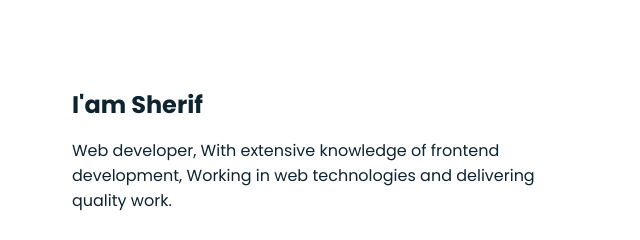
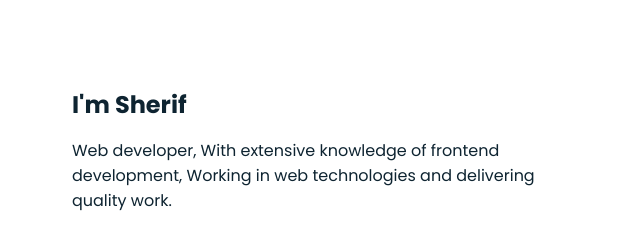
Before and after one commit to sherifabdelfatah/sherif-responsive-portfolio, a plain HTML site: page index.html in a window 1280 px wide. Shown: the part 974-1214 px from the top of the page, 584-1224 px from the left. Drawn offline with nearby package versions, Linux system fonts and the light colour scheme.

Commit message:
Saving to GitHub

```diff
--- a/index.html
+++ b/index.html
@@ -53,7 +53,7 @@
       <section class="home bd-grid" id="home">
         <div class="home__data">
           <h1 class="home__title">
-            Hi,<br />I'am <span class="home__title-color">Sherif</span><br />
+            Hi,<br />I'm <span class="home__title-color">Sherif</span><br />
             Frontend Developer
           </h1>
           <p class="home__description">
@@ -116,7 +116,7 @@
           </div>
 
           <div>
-            <h2 class="about__subtitle">I'am Sherif</h2>
+            <h2 class="about__subtitle">I'm Sherif</h2>
             <p class="about__text">
               Web developer, With extensive knowledge of frontend development,
               Working in web technologies and delivering quality work.
```
